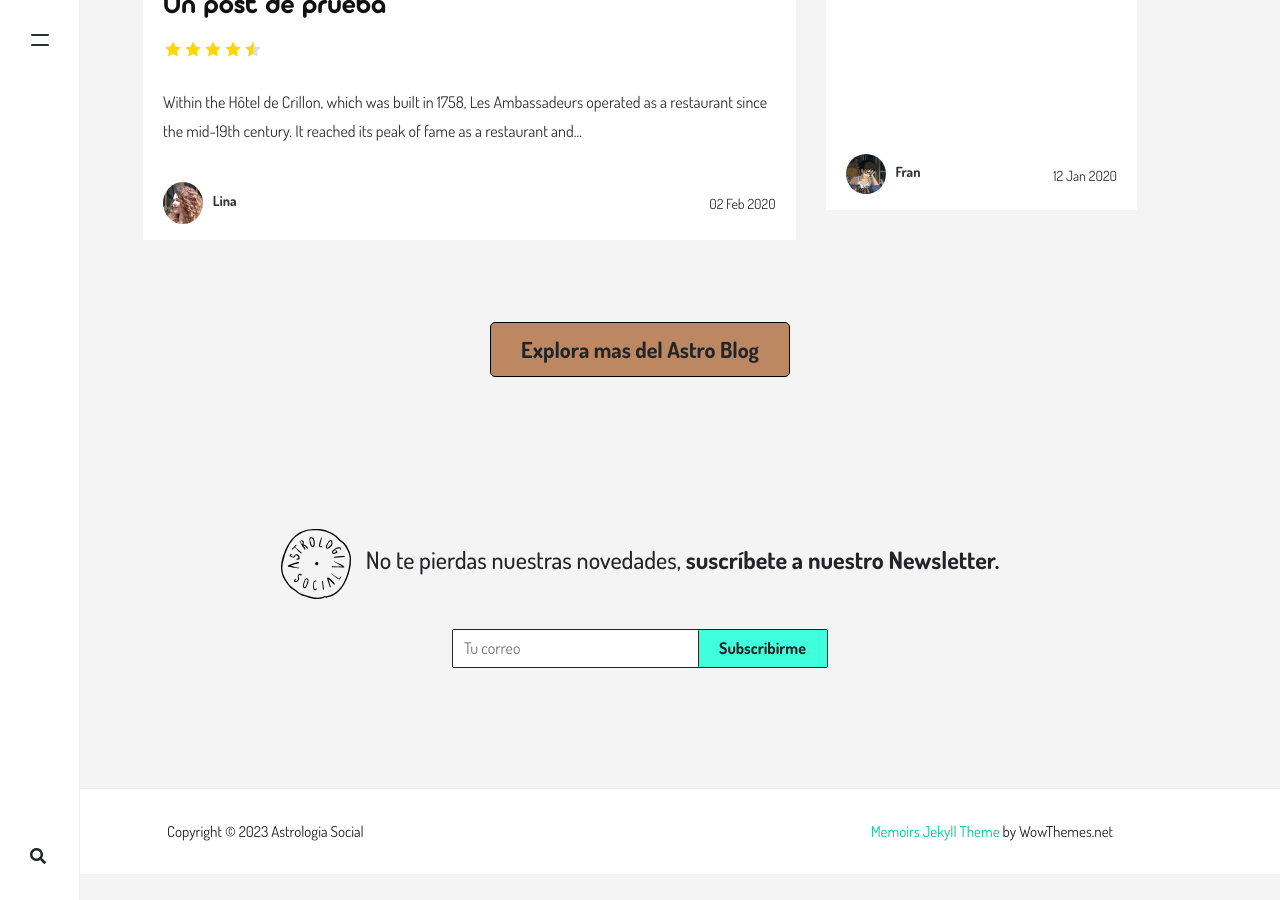
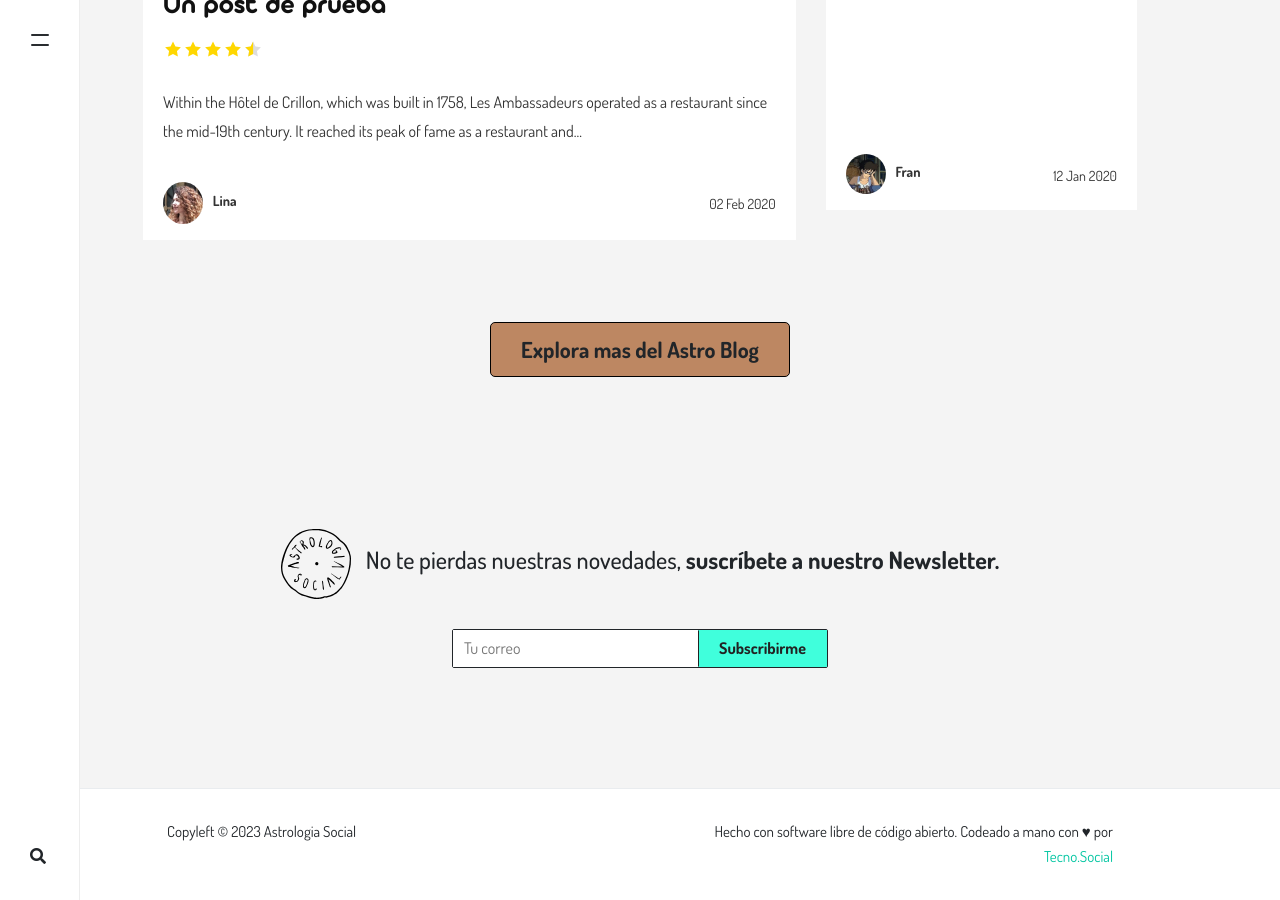
Before and after one commit to tecno-social/astrologiasocial-web, a Jekyll site: the page built from index.html, in a window 1280 px wide and 900 px high, scrolled down 2825 px. Built offline with Jekyll 4.4.1, drawn with Linux system fonts in a browser that asks for light colours; nearby versions of some CDN libraries; the list of posts is cut into pages by our own code; comment, search, counter and statistics services are not loaded; before the commit the page ends 3699 px from its top, so only the background shows below that.

Commit message:
correcciones simples

```diff
--- a/_includes/search-lunr.html
+++ b/_includes/search-lunr.html
@@ -8,7 +8,7 @@
     <div class="d-flex align-items-center ml-auto">
         <i class="fas fa-search show-search"></i>
         <form class="bd-search ml-3" onSubmit="return lunr_search(document.getElementById('lunrsearch').value);">
-            <input type="text" class="form-control bigradius text-small launch-modal-search" id="lunrsearch" name="q" maxlength="255" value="" placeholder="Type and enter..."/>
+            <input type="text" class="form-control bigradius text-small launch-modal-search" id="lunrsearch" name="q" maxlength="255" value="" placeholder="Escribe para buscar..."/>
         </form>
     </div>
 </div>
--- a/_layouts/default.html
+++ b/_layouts/default.html
@@ -128,10 +128,10 @@
     <div class="container">
         <div class="row">
             <div class="col-md-6 col-sm-12 text-center text-lg-left">
-                Copyright © {{ site.time | date: "%Y" }} {{ site.name }}
+                Copyleft © {{ site.time | date: "%Y" }} {{ site.name }}
             </div>
             <div class="col-md-6 col-sm-12 text-center text-lg-right">
-                <a target="_blank" href="https://www.wowthemes.net/memoirs-free-jekyll-theme/">Memoirs Jekyll Theme</a> by WowThemes.net
+                Hecho con software libre de código abierto. Codeado a mano con ♥ por <a target="_blank" href="https://tecno.social/">Tecno.Social</a>
             </div>
         </div>
     </div>
--- a/index.html
+++ b/index.html
@@ -1,6 +1,6 @@
 ---
 layout: default
-title: Home
+title: Inicio
 image: "assets/images/banners/01.jpg"
 ---
 
```
Also changed, not shown: _pages/carta-natal.md (+2 -2 lines), _pages/revolucion-solar.md (+4 -4 lines), _pages/sinastria.md (+2 -2 lines).
